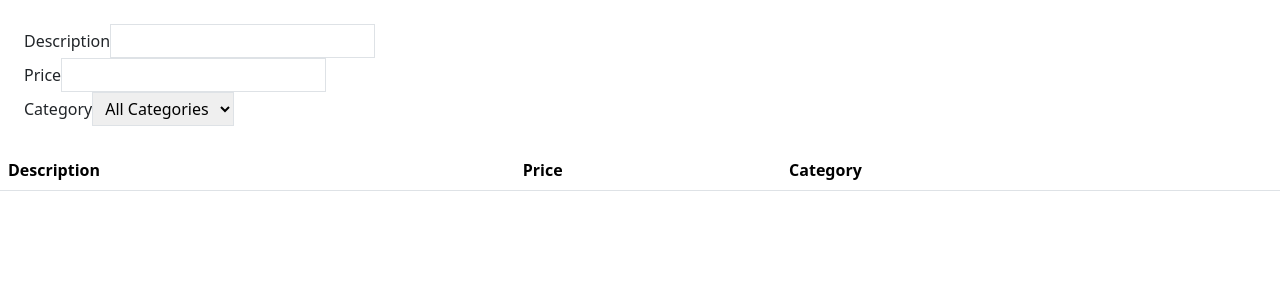
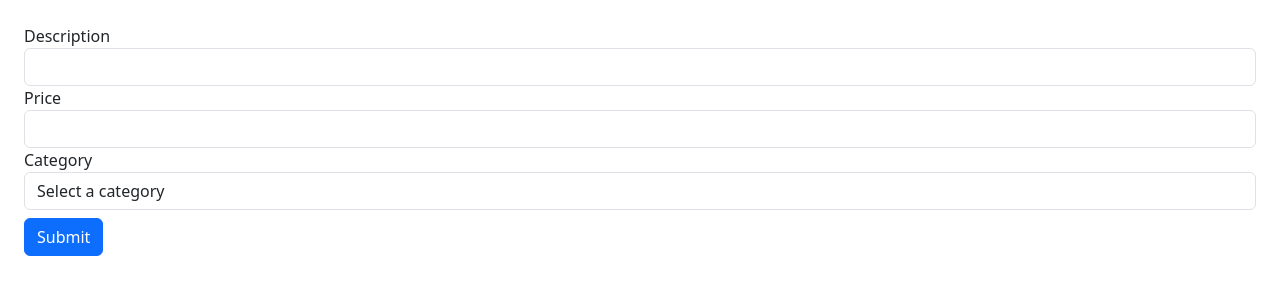
Before and after one commit to Abolfazl-Edalati/learning-react-again, a React (Vite) app: page / in a window 1280 px wide. Shown: the top 300 px of the page. Built offline with nearby package versions, Linux system fonts and the light colour scheme.

Commit message:
build ExpenseForm & ExpenseList

```diff
--- a/package.json
+++ b/package.json
@@ -10,11 +10,13 @@
     "preview": "vite preview"
   },
   "dependencies": {
+    "@hookform/resolvers": "^5.5.7",
     "bootstrap": "^5.3.8",
     "lucide-react": "^1.28.0",
     "react": "^19.2.7",
     "react-dom": "^19.2.7",
-    "react-hook-form": "^7.83.0"
+    "react-hook-form": "^7.83.0",
+    "zod": "^4.4.3"
   },
   "devDependencies": {
     "@tailwindcss/vite": "^4.3.3",
--- a/src/App.tsx
+++ b/src/App.tsx
@@ -1,9 +1,9 @@
-import ExpenseForm from "./components/Expenses/ExpenseForm";
+import Expenses from "./components/Expenses/Expenses";
 
 function App() {
   return (
     <>
-      <ExpenseForm />
+      <Expenses />
     </>
   );
 }
--- a/src/components/Expenses/ExpenseForm.tsx
+++ b/src/components/Expenses/ExpenseForm.tsx
@@ -1,56 +1,93 @@
+import { useForm } from "react-hook-form";
+import { z } from "zod";
+import { zodResolver } from "@hookform/resolvers/zod";
+import { useState } from "react";
+import ExpenseList from "./ExpenseList";
+
+const schema = z.object({
+  description: z.string(),
+  price: z.string(),
+  category: z.string(),
+});
+
+type FormData = z.infer<typeof schema>;
+
+type Expenses = FormData[];
+
 const ExpenseForm = () => {
+  const [expenses, setExpenses] = useState<Expenses>([
+    {
+      category: "",
+      description: "",
+      price: "",
+    },
+  ]);
+
+  const [isEmpty, setEmptyState] = useState(true);
+
+  const { register, handleSubmit } = useForm<FormData>({
+    resolver: zodResolver(schema),
+  });
+
+  const onSubmit = (data: FormData) => {
+    isEmpty
+      ? setExpenses([
+          {
+            description: data.description,
+            price: data.price,
+            category: data.category,
+          },
+        ])
+      : setExpenses([
+          ...expenses,
+          {
+            description: data.description,
+            price: data.price,
+            category: data.category,
+          },
+        ]);
+
+    setEmptyState(false);
+  };
   return (
     <div>
-      <form className="p-4 space-y-2">
-        <div className="flex flex-col gap-1">
-          <label htmlFor="desc" className="">
-            Description
-          </label>
+      <form className="p-4" onSubmit={handleSubmit(onSubmit)}>
+        <div className="form-group">
+          <label htmlFor="description">Description</label>
           <input
-            id="desc"
+            id="description"
+            {...register("description")}
             type="text"
-            className="border rounded-xl max-w-60 px-3 py-1 border-zinc-500"
+            className="form-control"
           />
         </div>
-        <div className="flex flex-col gap-1">
+        <div className="form-group">
           <label htmlFor="price" className="">
             Price
           </label>
           <input
             id="price"
+            {...register("price")}
             type="text"
-            className="border rounded-xl max-w-60 px-3 py-1 border-zinc-500"
+            className="form-control"
           />
         </div>
-        <div className="flex flex-col gap-1">
+        <div className="form-group">
           <label htmlFor="category">Category</label>
           <select
-            name="category"
+            {...register("category")}
             id="category"
-            className="border rounded-xl max-w-60 px-2 py-1 border-zinc-500"
+            className="form-control"
           >
-            <option value="all" selected>
-              All Categories
-            </option>
+            <option value="">Select a category</option>
             <option value="groceries">Groceries</option>
             <option value="utilities">Utilities</option>
           </select>
         </div>
+        <button className="btn btn-primary mt-2">Submit</button>
       </form>
-
-      <table className="table">
-        <thead>
-          <tr>
-            <th scope="col">Description</th>
-            <th>Price</th>
-            <th>Category</th>
-            <th></th>
-          </tr>
-        </thead>
-        <tbody>
-          <tr></tr>
-        </tbody>
-      </table>
+      <br />
+      {!isEmpty && <ExpenseList expenses={expenses} />}
     </div>
   );
 };
--- /dev/null
+++ b/src/components/Expenses/ExpenseList.tsx
@@ -0,0 +1,35 @@
+interface Props {
+  expenses: { category: string; price: string; description: string }[];
+  onClick?: () => void;
+}
+
+const ExpenseList = ({ expenses, onClick }: Props) => {
+  return (
+    <table className="table">
+      <thead>
+        <tr>
+          <th scope="col">Description</th>
+          <th>Price</th>
+          <th>Category</th>
+          <th></th>
+        </tr>
+      </thead>
+      <tbody>
+        {expenses.map((expense, index) => (
+          <tr key={index}>
+            <td>{expense.description}</td>
+            <td>{expense.price}$</td>
+            <td>{expense.category}</td>
+            <td>
+              <button className="btn btn-danger" onClick={onClick}>
+                Delete
+              </button>
+            </td>
+          </tr>
+        ))}
+      </tbody>
+    </table>
+  );
+};
+
+export default ExpenseList;
--- /dev/null
+++ b/src/components/Expenses/Expenses.tsx
@@ -0,0 +1,11 @@
+import ExpenseForm from "./ExpenseForm";
+
+const Expenses = () => {
+  return (
+    <div>
+      <ExpenseForm />
+    </div>
+  );
+};
+
+export default Expenses;
```
Also changed, not shown: 1 other file (tests, documents, lock files or other folders).
